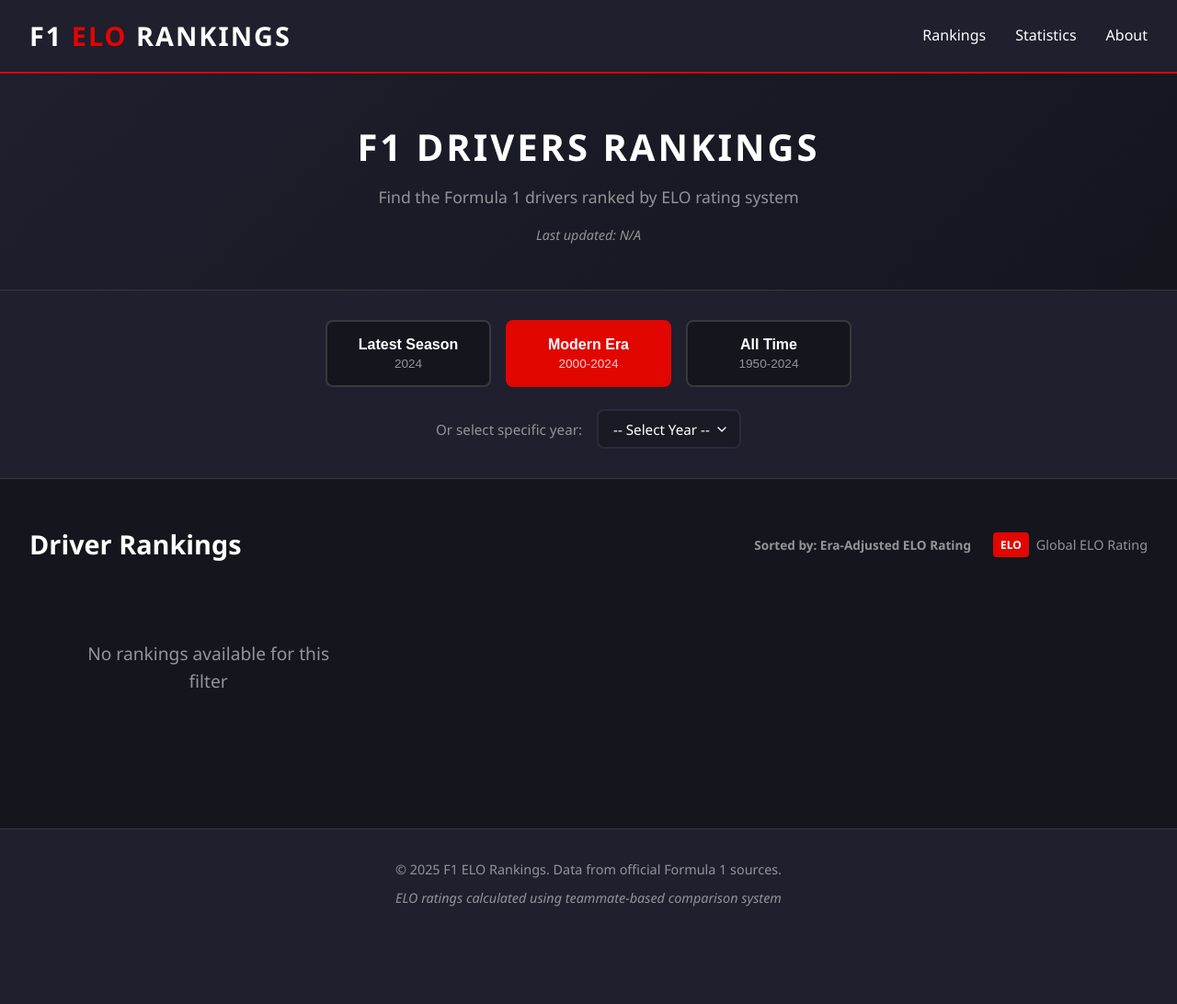
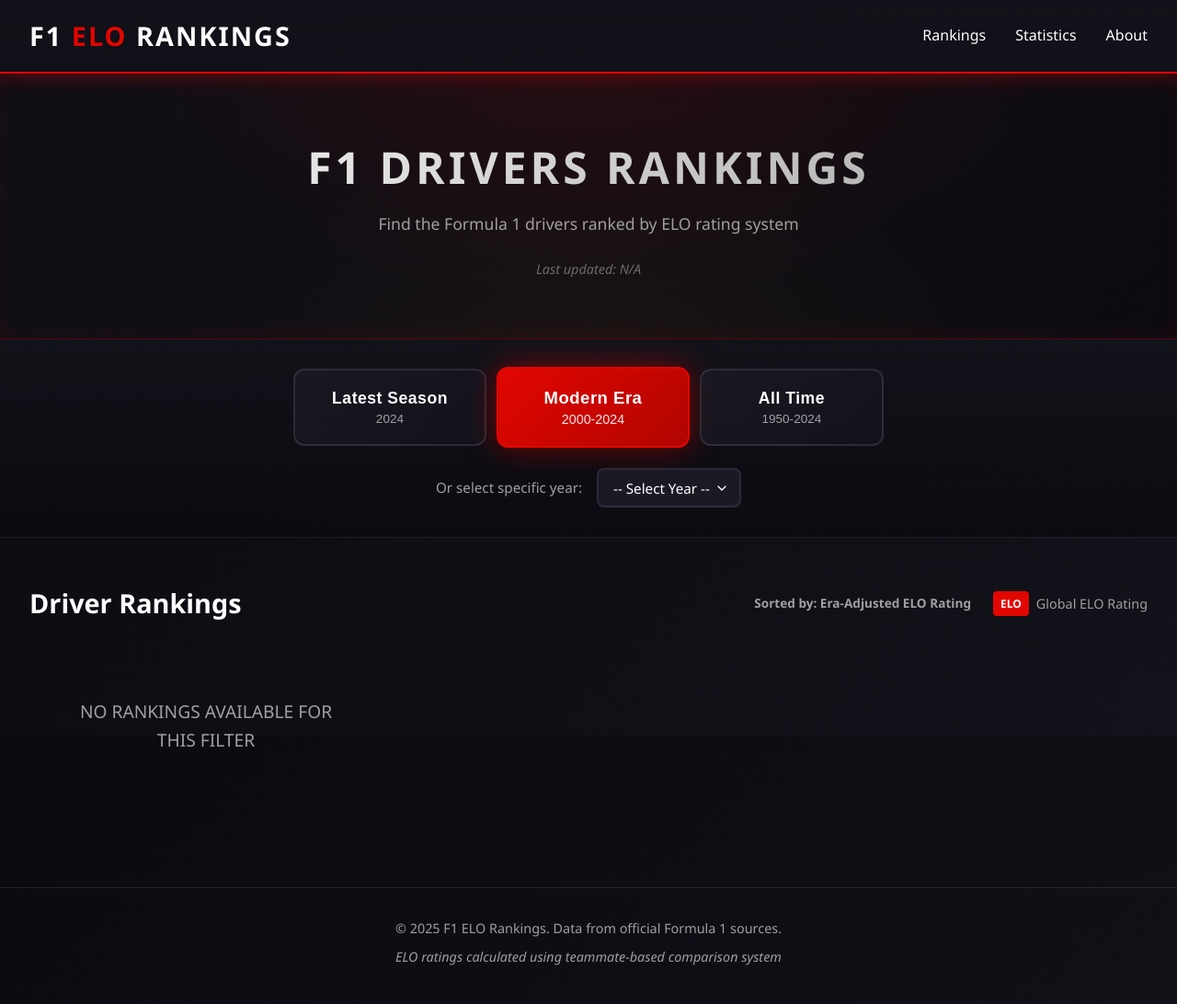
Before and after one commit to Vedant9500/F1_elo_analytics, a Flask app: page / in a window 1280 px wide. Shown: the whole page at 92% size. Before the commit the page ends 986 px from the top, so only its background shows below. Run offline with Flask 3, Linux system fonts and the light colour scheme; data that the repository does not hold is empty.

Commit message:
feat: Optimize driver rankings queries and enhance styling with team colors and flags

```diff
--- a/app.py
+++ b/app.py
@@ -20,7 +20,7 @@ def get_db_connection():
 
 def get_driver_rankings(season_filter='all'):
     """
-    Get driver rankings with ELO scores
+    Get driver rankings with ELO scores - OPTIMIZED VERSION
 
     Args:
         season_filter: 'current' (2024), 'century' (2000-2024), 'all' (all-time)
@@ -69,8 +69,28 @@ def get_driver_rankings(season_filter='all'):
             year_filter = ""
             order_by = "de.global_elo DESC"
 
-        # Query to get driver rankings with stats
+        # OPTIMIZED: Single query with aggregations instead of multiple subqueries
         query = f"""
+        WITH driver_stats AS (
+            SELECT
+                res.driver_id,
+                COUNT(DISTINCT res.race_id) as total_races,
+                SUM(CASE WHEN res.position = 1 THEN 1 ELSE 0 END) as wins,
+                SUM(CASE WHEN res.position <= 3 AND res.position > 0 THEN 1 ELSE 0 END) as podiums,
+                MAX(r.race_date) as last_race_date,
+                (
+                    SELECT t.team_name
+                    FROM Result res2
+                    JOIN Team t ON res2.team_id = t.team_id
+                    JOIN Race r2 ON res2.race_id = r2.race_id
+                    WHERE res2.driver_id = res.driver_id
+                    ORDER BY r2.race_date DESC
+                    LIMIT 1
+                ) as current_team
+            FROM Result res
+            JOIN Race r ON res.race_id = r.race_id
+            GROUP BY res.driver_id
+        )
         SELECT
             d.driver_id as driverId,
             d.first_name || ' ' || d.last_name as driver_name,
@@ -84,38 +104,13 @@ def get_driver_rankings(season_filter='all'):
             de.qualifying_races,
             de.race_races,
             de.debut_year,
-            (
-                SELECT t2.team_name
-                FROM Result res2
-                JOIN Team t2 ON res2.team_id = t2.team_id
-                JOIN Race r2 ON res2.race_id = r2.race_id
-                WHERE res2.driver_id = d.driver_id
-                ORDER BY r2.race_date DESC
-                LIMIT 1
-            ) as current_team,
-            (
-                SELECT COUNT(DISTINCT r3.race_id)
-                FROM Result res3
-                JOIN Race r3 ON res3.race_id = r3.race_id
-                WHERE res3.driver_id = d.driver_id
-            ) as total_races,
-            (
-                SELECT COUNT(*)
-                FROM Result res4
-                JOIN Race r4 ON res4.race_id = r4.race_id
-                WHERE res4.driver_id = d.driver_id
-                AND res4.position = 1
-            ) as wins,
-            (
-                SELECT COUNT(*)
-                FROM Result res5
-                JOIN Race r5 ON res5.race_id = r5.race_id
-                WHERE res5.driver_id = d.driver_id
-                AND res5.position <= 3
-                AND res5.position > 0
-            ) as podiums
+            COALESCE(ds.current_team, 'Unknown') as current_team,
+            COALESCE(ds.total_races, 0) as total_races,
+            COALESCE(ds.wins, 0) as wins,
+            COALESCE(ds.podiums, 0) as podiums
         FROM Driver d
         INNER JOIN {elo_table} de ON d.driver_id = de.driver_id
+        LEFT JOIN driver_stats ds ON d.driver_id = ds.driver_id
         WHERE de.global_elo IS NOT NULL
         {year_filter}
         ORDER BY {order_by}
@@ -159,9 +154,31 @@ def get_driver_rankings_by_year(year):
             conn.close()
             return []
 
-        # Query to get drivers with their ELO at the end of the specified year
-        # Only include drivers who actually raced in that year
+        # OPTIMIZED: Single query with CTE for year-specific stats
         query = """
+        WITH year_stats AS (
+            SELECT
+                res.driver_id,
+                COUNT(DISTINCT res.race_id) as total_races,
+                SUM(CASE WHEN res.position = 1 THEN 1 ELSE 0 END) as wins,
+                SUM(CASE WHEN res.position <= 3 AND res.position > 0 THEN 1 ELSE 0 END) as podiums
+            FROM Result res
+            JOIN Race r ON res.race_id = r.race_id
+            WHERE r.season_year = ?
+            GROUP BY res.driver_id
+        ),
+        year_teams AS (
+            SELECT
+                res.driver_id,
+                t.team_name,
+                COUNT(*) as race_count,
+                ROW_NUMBER() OVER (PARTITION BY res.driver_id ORDER BY COUNT(*) DESC) as rn
+            FROM Result res
+            JOIN Race r ON res.race_id = r.race_id
+            JOIN Team t ON res.team_id = t.team_id
+            WHERE r.season_year = ?
+            GROUP BY res.driver_id, t.team_name
+        )
         SELECT
             d.driver_id as driverId,
             d.first_name || ' ' || d.last_name as driver_name,
@@ -170,64 +187,26 @@ def get_driver_rankings_by_year(year):
             deh.qualifying_elo,
             deh.race_elo,
             deh.global_elo,
-            (
-                SELECT t2.team_name
-                FROM Result res2
-                JOIN Team t2 ON res2.team_id = t2.team_id
-                JOIN Race r2 ON res2.race_id = r2.race_id
-                WHERE res2.driver_id = d.driver_id AND r2.season_year = ?
-                GROUP BY t2.team_name
-                ORDER BY COUNT(*) DESC
-                LIMIT 1
-            ) as current_team,
-            (
-                SELECT COUNT(DISTINCT r3.race_id)
-                FROM Result res3
-                JOIN Race r3 ON res3.race_id = r3.race_id
-                WHERE res3.driver_id = d.driver_id AND r3.season_year = ?
-            ) as total_races,
-            (
-                SELECT COUNT(*)
-                FROM Result res4
-                JOIN Race r4 ON res4.race_id = r4.race_id
-                WHERE res4.driver_id = d.driver_id
-                AND res4.position = 1
-                AND r4.season_year = ?
-            ) as wins,
-            (
-                SELECT COUNT(*)
-                FROM Result res5
-                JOIN Race r5 ON res5.race_id = r5.race_id
-                WHERE res5.driver_id = d.driver_id
-                AND res5.position <= 3
-                AND res5.position > 0
-                AND r5.season_year = ?
-            ) as podiums
+            COALESCE(yt.team_name, 'Unknown') as current_team,
+            COALESCE(ys.total_races, 0) as total_races,
+            COALESCE(ys.wins, 0) as wins,
+            COALESCE(ys.podiums, 0) as podiums
         FROM Driver d
         INNER JOIN Driver_Elo_History deh ON d.driver_id = deh.driver_id
+        LEFT JOIN year_stats ys ON d.driver_id = ys.driver_id
+        LEFT JOIN year_teams yt ON d.driver_id = yt.driver_id AND yt.rn = 1
         WHERE deh.season_year = ?
-        AND EXISTS (
-            SELECT 1 FROM Result r
-            JOIN Race ra ON r.race_id = ra.race_id
-            WHERE r.driver_id = d.driver_id AND ra.season_year = ?
-        )
+        AND ys.driver_id IS NOT NULL
         ORDER BY deh.global_elo DESC
         """
 
-        df = pd.read_sql_query(query, conn, params=(year, year, year, year, year, year))
+        df = pd.read_sql_query(query, conn, params=(year, year, year))
         conn.close()
 
         return df.to_dict('records')
 
     except Exception as e:
         print(f"Error fetching rankings for year {year}: {str(e)}")
-        import traceback
-        traceback.print_exc()
-        return []
-        return df.to_dict('records')
-
-    except Exception as e:
-        print(f"Error fetching rankings: {str(e)}")
         import traceback
         traceback.print_exc()
         return []
--- a/static/css/style.css
+++ b/static/css/style.css
@@ -1,4 +1,4 @@
-/* F1 ELO Rankings - Basic Stylesheet */
+/* F1 ELO Rankings - Official F1 Inspired Design */
 
 * {
     margin: 0;
@@ -7,35 +7,53 @@
 }
 
 :root {
-    /* Base colors - can be themed later */
-    --primary-color: #e10600;
-    --secondary-color: #15151e;
-    --background-dark: #15151e;
-    --background-light: #1f1f2e;
-    --text-primary: #ffffff;
-    --text-secondary: #949498;
-    --border-color: #38383f;
+    /* Background - Deep gradient for depth */
+    --bg-gradient-start: #0A0A0F;
+    --bg-gradient-end: #12121A;
 
-    /* Team colors will be dynamically applied */
-    --mclaren-orange: #FF8700;
-    --mclaren-blue: #47C7FC;
-    --ferrari-red: #DC0000;
-    --mercedes-teal: #00D2BE;
-    --redbull-blue: #0600EF;
-    --redbull-red: #FF1E00;
+    /* Accent colors */
+    --primary-color: #E10600;  /* Official F1 Red */
+    --secondary-accent: #FF7B00;  /* Orange accent */
+    --tertiary-accent: #00A19C;  /* Teal accent */
+
+    /* Text colors */
+    --text-primary: #FFFFFF;
+    --text-secondary: #A0A0A0;
+    --text-muted: #6B6B6B;
+
+    /* Card styling */
+    --card-bg: rgba(18, 18, 26, 0.8);
+    --border-color: rgba(255, 255, 255, 0.1);
+
+    /* Team colors for borders */
+    --mclaren-primary: #FF8700;
+    --mclaren-secondary: #47C7FC;
+    --ferrari-primary: #DC0000;
+    --ferrari-secondary: #FFF500;
+    --mercedes-primary: #00D2BE;
+    --redbull-primary: #0600EF;
+    --redbull-secondary: #FF1E00;
+    --aston-primary: #006F62;
+    --alpine-primary: #0090FF;
+    --williams-primary: #005AFF;
+    --haas-primary: #FFFFFF;
 }
 
 body {
-    font-family: 'Segoe UI', Tahoma, Geneva, Verdana, sans-serif;
-    background-color: var(--background-dark);
+    font-family: 'Segoe UI', -apple-system, BlinkMacSystemFont, Roboto, 'Helvetica Neue', Arial, sans-serif;
+    background: linear-gradient(135deg, var(--bg-gradient-start) 0%, var(--bg-gradient-end) 100%);
+    background-attachment: fixed;
     color: var(--text-primary);
     line-height: 1.6;
+    min-height: 100vh;
 }
 
 /* Header */
 header {
-    background-color: var(--background-light);
+    background: linear-gradient(180deg, rgba(18, 18, 26, 0.95) 0%, rgba(18, 18, 26, 0.8) 100%);
+    backdrop-filter: blur(10px);
     border-bottom: 2px solid var(--primary-color);
+    box-shadow: 0 4px 20px rgba(225, 6, 0, 0.3);
     padding: 1rem 0;
     position: sticky;
     top: 0;
@@ -79,27 +97,53 @@ nav {
 
 /* Hero Section */
 .hero {
-    background: linear-gradient(135deg, var(--background-light) 0%, var(--background-dark) 100%);
-    padding: 3rem 2rem;
+    background: linear-gradient(135deg, rgba(18, 18, 26, 0.6) 0%, rgba(10, 10, 15, 0.8) 100%);
+    padding: 4rem 2rem;
     text-align: center;
-    border-bottom: 1px solid var(--border-color);
+    border-bottom: 1px solid rgba(225, 6, 0, 0.3);
+    box-shadow: inset 0 -2px 20px rgba(225, 6, 0, 0.1);
+    position: relative;
+}
+
+.hero::before {
+    content: '';
+    position: absolute;
+    top: 0;
+    left: 0;
+    right: 0;
+    bottom: 0;
+    background:
+        radial-gradient(ellipse at top, rgba(225, 6, 0, 0.1) 0%, transparent 60%),
+        radial-gradient(ellipse at bottom, rgba(255, 123, 0, 0.05) 0%, transparent 50%);
+    pointer-events: none;
+}
+
+.hero-content {
+    position: relative;
+    z-index: 1;
 }
 
 .hero-content h2 {
-    font-size: 2.5rem;
-    font-weight: 700;
-    letter-spacing: 3px;
+    font-size: 3rem;
+    font-weight: 900;
+    letter-spacing: 4px;
     margin-bottom: 0.5rem;
+    background: linear-gradient(135deg, #ffffff 0%, #a0a0a0 100%);
+    -webkit-background-clip: text;
+    -webkit-text-fill-color: transparent;
+    background-clip: text;
+    text-transform: uppercase;
 }
 
 .hero-content p {
     color: var(--text-secondary);
     font-size: 1.1rem;
-    margin-bottom: 1rem;
+    margin-bottom: 1.5rem;
+    font-weight: 500;
 }
 
 .last-update {
-    color: var(--text-secondary);
+    color: var(--text-muted);
     font-size: 0.9rem;
     font-style: italic;
 }
@@ -107,8 +151,8 @@ nav {
 /* Filter Section */
 .filters {
     padding: 2rem;
-    background-color: var(--background-light);
-    border-bottom: 1px solid var(--border-color);
+    background: linear-gradient(180deg, rgba(18, 18, 26, 0.95) 0%, rgba(10, 10, 15, 0.8) 100%);
+    border-bottom: 1px solid rgba(255, 255, 255, 0.05);
 }
 
 .filter-container {
@@ -121,42 +165,68 @@ nav {
 }
 
 .filter-btn {
-    background-color: var(--background-dark);
+    background: linear-gradient(135deg, rgba(30, 30, 40, 0.6) 0%, rgba(20, 20, 30, 0.8) 100%);
     color: var(--text-primary);
-    border: 2px solid var(--border-color);
-    padding: 1rem 2rem;
-    border-radius: 8px;
+    border: 2px solid rgba(255, 255, 255, 0.1);
+    padding: 1.25rem 2.5rem;
+    border-radius: 12px;
     cursor: pointer;
-    transition: all 0.3s;
+    transition: all 0.4s cubic-bezier(0.4, 0, 0.2, 1);
     display: flex;
     flex-direction: column;
     align-items: center;
-    min-width: 180px;
+    min-width: 200px;
+    position: relative;
+    overflow: hidden;
+}
+
+.filter-btn::before {
+    content: '';
+    position: absolute;
+    top: 0;
+    left: -100%;
+    width: 100%;
+    height: 100%;
+    background: linear-gradient(90deg, transparent, rgba(225, 6, 0, 0.1), transparent);
+    transition: left 0.5s;
+}
+
+.filter-btn:hover::before {
+    left: 100%;
 }
 
 .filter-btn:hover {
     border-color: var(--primary-color);
-    transform: translateY(-2px);
+    transform: translateY(-4px);
+    box-shadow:
+        0 8px 24px rgba(0, 0, 0, 0.4),
+        0 0 30px rgba(225, 6, 0, 0.2);
 }
 
 .filter-btn.active {
-    background-color: var(--primary-color);
+    background: linear-gradient(135deg, var(--primary-color) 0%, #B10500 100%);
     border-color: var(--primary-color);
+    box-shadow:
+        0 0 30px rgba(225, 6, 0, 0.5),
+        0 8px 16px rgba(0, 0, 0, 0.3);
+    transform: scale(1.05);
 }
 
 .filter-title {
-    font-weight: 600;
-    font-size: 1rem;
+    font-weight: 700;
+    font-size: 1.1rem;
     margin-bottom: 0.25rem;
+    letter-spacing: 0.5px;
 }
 
 .filter-subtitle {
     font-size: 0.85rem;
-    color: var(--text-secondary);
+    color: rgba(255, 255, 255, 0.6);
+    font-weight: 500;
 }
 
 .filter-btn.active .filter-subtitle {
-    color: rgba(255, 255, 255, 0.8);
+    color: rgba(255, 255, 255, 0.9);
 }
 
 /* Year Selector */
@@ -290,66 +360,107 @@ nav {
 /* Driver Grid */
 .driver-grid {
     display: grid;
-    grid-template-columns: repeat(auto-fill, minmax(320px, 1fr));
-    gap: 1.5rem;
+    grid-template-columns: repeat(auto-fill, minmax(340px, 1fr));
+    gap: 2rem;
     margin-top: 2rem;
 }
 
 .driver-card {
-    background-color: var(--background-light);
-    border: 2px solid var(--border-color);
-    border-radius: 12px;
+    background: linear-gradient(135deg, rgba(18, 18, 26, 0.9) 0%, rgba(30, 30, 40, 0.8) 100%);
+    border: 2px solid rgba(255, 255, 255, 0.1);
+    border-radius: 16px;
     padding: 1.5rem;
-    transition: all 0.3s;
+    transition: all 0.4s cubic-bezier(0.4, 0, 0.2, 1);
     position: relative;
     overflow: hidden;
+    backdrop-filter: blur(10px);
 }
 
+/* Team-colored left accent bar */
 .driver-card::before {
     content: '';
     position: absolute;
     top: 0;
     left: 0;
-    width: 6px;
+    width: 5px;
     height: 100%;
     background: var(--team-color, var(--primary-color));
+    box-shadow: 0 0 15px var(--team-color, var(--primary-color));
 }
 
+/* Glowing border effect on hover */
 .driver-card:hover {
-    transform: translateY(-5px);
+    transform: translateY(-8px) scale(1.02);
     border-color: var(--team-color, var(--primary-color));
-    box-shadow: 0 8px 16px rgba(0, 0, 0, 0.3);
+    box-shadow:
+        0 0 20px rgba(0, 0, 0, 0.5),
+        0 0 40px var(--team-color-rgb, rgba(225, 6, 0, 0.4)),
+        inset 0 0 60px rgba(0, 0, 0, 0.1);
 }
 
 .driver-rank {
     position: absolute;
     top: 1rem;
     right: 1rem;
-    font-size: 2rem;
-    font-weight: 700;
-    color: var(--text-secondary);
-    opacity: 0.3;
+    font-size: 3rem;
+    font-weight: 900;
+    background: linear-gradient(135deg, rgba(255,255,255,0.1) 0%, rgba(255,255,255,0.05) 100%);
+    -webkit-background-clip: text;
+    -webkit-text-fill-color: transparent;
+    background-clip: text;
+    letter-spacing: -2px;
 }
 
 .driver-info {
     margin-left: 1rem;
+    display: flex;
+    align-items: flex-start;
+    gap: 1rem;
+}
+
+.driver-flag {
+    width: 48px;
+    height: 48px;
+    border-radius: 50%;
+    background: linear-gradient(135deg, rgba(255,255,255,0.1) 0%, rgba(255,255,255,0.05) 100%);
+    display: flex;
+    align-items: center;
+    justify-content: center;
+    font-size: 1.5rem;
+    flex-shrink: 0;
+    border: 2px solid rgba(255, 255, 255, 0.2);
+    box-shadow: 0 4px 12px rgba(0, 0, 0, 0.3);
+    transition: all 0.3s;
+}
+
+.driver-card:hover .driver-flag {
+    border-color: var(--team-color, var(--primary-color));
+    box-shadow: 0 0 20px var(--team-color-rgb, rgba(225, 6, 0, 0.4));
+    transform: scale(1.1);
+}
+
+.driver-details {
+    flex: 1;
 }
 
 .driver-name {
-    font-size: 1.4rem;
-    font-weight: 700;
+    font-size: 1.5rem;
+    font-weight: 800;
     margin-bottom: 0.25rem;
+    color: var(--text-primary);
+    letter-spacing: -0.5px;
 }
 
 .driver-team {
     color: var(--text-secondary);
-    font-size: 0.9rem;
-    margin-bottom: 0.5rem;
+    font-size: 0.95rem;
+    margin-bottom: 0.25rem;
+    font-weight: 500;
 }
 
 .driver-nationality {
     font-size: 0.85rem;
-    color: var(--text-secondary);
+    color: var(--text-muted);
     margin-bottom: 1rem;
 }
 
@@ -383,24 +494,73 @@ nav {
     display: flex;
     gap: 0.75rem;
     margin-top: 1rem;
+    margin-bottom: 1rem;
 }
 
 .elo-stat {
     flex: 1;
-    background-color: var(--background-dark);
+    background: linear-gradient(135deg, rgba(255,255,255,0.05) 0%, rgba(255,255,255,0.02) 100%);
     padding: 0.75rem;
-    border-radius: 6px;
+    border-radius: 8px;
     text-align: center;
+    border: 1px solid rgba(255, 255, 255, 0.08);
+    transition: all 0.3s;
+}
+
+.elo-stat:hover {
+    background: linear-gradient(135deg, rgba(225, 6, 0, 0.1) 0%, rgba(225, 6, 0, 0.05) 100%);
+    border-color: rgba(225, 6, 0, 0.3);
+    transform: translateY(-2px);
 }
 
 .elo-stat-value {
-    font-size: 1.1rem;
-    font-weight: 700;
+    font-size: 1.4rem;
+    font-weight: 800;
+    color: var(--text-primary);
+    margin-bottom: 0.25rem;
 }
 
 .elo-stat-label {
     font-size: 0.7rem;
     color: var(--text-secondary);
+    text-transform: uppercase;
+    letter-spacing: 0.5px;
+    font-weight: 600;
+}
+
+.driver-stats {
+    display: grid;
+    grid-template-columns: repeat(3, 1fr);
+    gap: 1rem;
+    margin-top: 1rem;
+    padding-top: 1rem;
+    border-top: 1px solid rgba(255, 255, 255, 0.1);
+}
+
+.stat-item {
+    text-align: center;
+}
+
+.stat-value {
+    font-size: 1.8rem;
+    font-weight: 900;
+    background: linear-gradient(135deg, var(--primary-color) 0%, var(--secondary-accent) 100%);
+    -webkit-background-clip: text;
+    -webkit-text-fill-color: transparent;
+    background-clip: text;
+}
+
+.stat-label {
+    font-size: 0.7rem;
+    color: var(--text-muted);
+    text-transform: uppercase;
+    letter-spacing: 1px;
+    margin-top: 0.25rem;
+    font-weight: 600;
+}
+
+/* Loading state */
+.loading {
     text-transform: uppercase;
 }
 
--- a/static/js/app.js
+++ b/static/js/app.js
@@ -151,19 +151,27 @@ function createDriverCard(driver, rank) {
 
     // Get team color
     const teamColor = getTeamColor(driver.current_team);
+    const teamColorRgb = hexToRgba(teamColor, 0.4);
     card.style.setProperty('--team-color', teamColor);
+    card.style.setProperty('--team-color-rgb', teamColorRgb);
 
     // Format ELO values
     const globalElo = Math.round(driver.global_elo || 1500);
     const qualifyingElo = Math.round(driver.qualifying_elo || 1500);
     const raceElo = Math.round(driver.race_elo || 1500);
 
+    // Get country flag emoji
+    const flagEmoji = getCountryFlag(driver.nationality);
+
     card.innerHTML = `
         <div class="driver-rank">#${rank}</div>
         <div class="driver-info">
-            <div class="driver-name">${driver.driver_name}</div>
-            <div class="driver-team">${driver.current_team || 'Unknown Team'}</div>
-            <div class="driver-nationality">🏁 ${driver.nationality || 'N/A'}</div>
+            <div class="driver-flag">${flagEmoji}</div>
+            <div class="driver-details">
+                <div class="driver-name">${driver.driver_name}</div>
+                <div class="driver-team">${driver.current_team || 'Unknown Team'}</div>
+                <div class="driver-nationality">${driver.nationality || 'N/A'}</div>
+            </div>
         </div>
 
         <div class="driver-elo-stats">
@@ -198,6 +206,59 @@ function createDriverCard(driver, rank) {
     `;
 
     return card;
+}
+
+// Convert hex color to rgba
+function hexToRgba(hex, alpha = 1) {
+    const r = parseInt(hex.slice(1, 3), 16);
+    const g = parseInt(hex.slice(3, 5), 16);
+    const b = parseInt(hex.slice(5, 7), 16);
+    return `rgba(${r}, ${g}, ${b}, ${alpha})`;
+}
+
+// Get country flag emoji
+function getCountryFlag(nationality) {
+    const flagMap = {
+        'British': '🇬🇧',
+        'German': '🇩🇪',
+        'Spanish': '🇪🇸',
+        'Dutch': '🇳🇱',
+        'Australian': '🇦🇺',
+        'Canadian': '🇨🇦',
+        'French': '🇫🇷',
+        'Italian': '🇮🇹',
+        'Finnish': '🇫🇮',
+        'Mexican': '🇲🇽',
+        'Thai': '🇹🇭',
+        'Japanese': '🇯🇵',
+        'Chinese': '🇨🇳',
+        'Danish': '🇩🇰',
+        'Monegasque': '🇲🇨',
+        'Brazilian': '🇧🇷',
+        'Argentine': '🇦🇷',
+        'American': '🇺🇸',
+        'Belgian': '🇧🇪',
+        'Polish': '🇵🇱',
+        'Russian': '🇷🇺',
+        'Venezuelan': '🇻🇪',
+        'Colombian': '🇨🇴',
+        'Austrian': '🇦🇹',
+        'Swedish': '🇸🇪',
+        'Swiss': '🇨🇭',
+        'New Zealander': '🇳🇿',
+        'South African': '🇿🇦',
+        'Indian': '🇮🇳',
+        'Portuguese': '🇵🇹',
+        'Irish': '🇮🇪',
+        'Argentinian': '🇦🇷',
+        'Rhodesian': '🇿🇼',
+        'East German': '🇩🇪',
+        'Chilean': '🇨🇱',
+        'Hungarian': '🇭🇺',
+        'Czech': '🇨🇿'
+    };
+
+    return flagMap[nationality] || '🏁';
 }
 
 // Get team color
```
